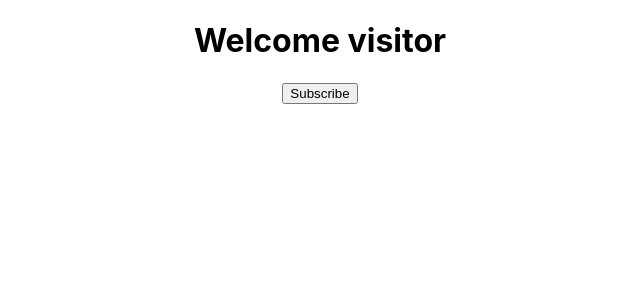
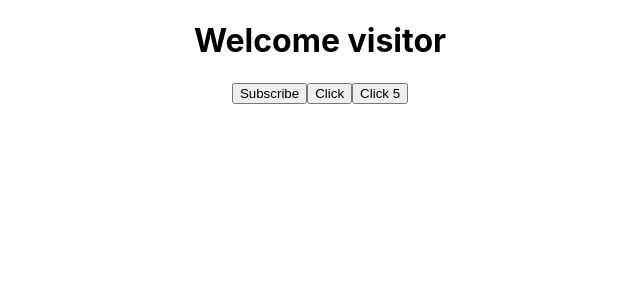
Before and after one commit to devgirlpro/reactFundamental, a React (Create React App) app: page / in a window 1280 px wide. Shown: the top 300 px of the page, without its empty margins (320-960 px from the left). Built offline with nearby package versions, Linux system fonts and the light colour scheme.

Commit message:
event handling

```diff
--- a/src/App.js
+++ b/src/App.js
@@ -1,6 +1,7 @@
 import './App.css';
 // import Greet from './components/Greet';
 import Message from './components/Message';
+
 
 function App() {
   return (
@@ -15,6 +16,7 @@
         <p>This is children props</p>
       </Greet> */}
       <Message />
+
     </div>
   );
 }
--- /dev/null
+++ b/src/components/ClickHandler.jsx
@@ -0,0 +1,17 @@
+import React from 'react';
+
+const ClickHandler = () => {
+
+    const clickHandler = (event, count = 1) => {
+        console.log("Button is clicked", event,"count =>", count,  event.target)
+    }
+
+  return (
+    <>
+      <button onClick={clickHandler} >Click</button>
+      <button onClick={(event) => clickHandler(event, 5)} >Click 5</button>
+    </>
+  );
+};
+
+export default ClickHandler;
--- a/src/components/Message.jsx
+++ b/src/components/Message.jsx
@@ -1,16 +1,23 @@
 import React from 'react';
 import { useState } from 'react';
+import ClickHandler from './ClickHandler';
+
 
 const Message = () => {
   const [message, setMessage] = useState('Welcome visitor');
 
   const clickHandler = () => {
-setMessage('thank you for subscribe!')
-  }
+    message === 'Welcome visitor'
+      ? setMessage('thank you for subscribe!')
+      : setMessage('Welcome visitor');
+  };
+  console.log('MESSAGE2 =>', message);
   return (
     <>
       <h1>{message}</h1>
       <button onClick={clickHandler}>Subscribe</button>
+      <ClickHandler />
+
     </>
   );
 };
```
